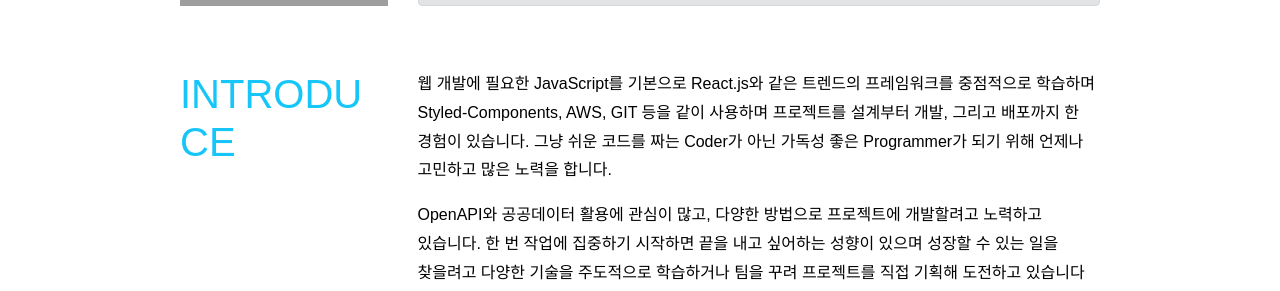
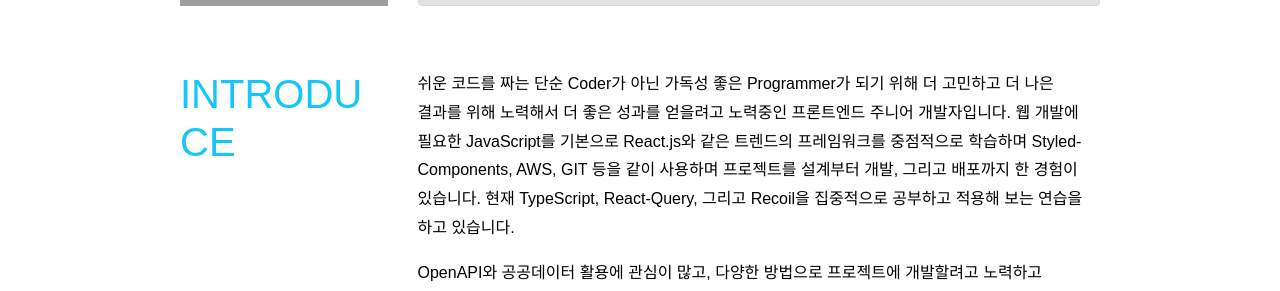
Before and after one commit to cks612/resume, a React (Create React App) app: page / in a window 1280 px wide. Shown: the part 362-653 px from the top of the page. Built offline with nearby package versions, Linux system fonts and the light colour scheme; grey boxes are pictures that could not be loaded.

Commit message:
최규성: Modify: 자기소개 수정

```diff
--- a/src/Router.tsx
+++ b/src/Router.tsx
@@ -12,6 +12,7 @@ export default function Router() {
   useEffect(() => {
     setScreenSize();
   });
+
   return (
     <>
       <BrowserRouter basename={process.env.PUBLIC_URL}>
--- a/src/components/Introduce/index.tsx
+++ b/src/components/Introduce/index.tsx
@@ -13,11 +13,14 @@ export const Introduce = () => {
         </S.LeftSideArea>
         <S.RightSideArea>
           <p>
-            웹 개발에 필요한 JavaScript를 기본으로 React.js와 같은 트렌드의
-            프레임워크를 중점적으로 학습하며 Styled-Components, AWS, GIT 등을
-            같이 사용하며 프로젝트를 설계부터 개발, 그리고 배포까지 한 경험이
-            있습니다. 그냥 쉬운 코드를 짜는 Coder가 아닌 가독성 좋은
-            Programmer가 되기 위해 언제나 고민하고 많은 노력을 합니다.
+            쉬운 코드를 짜는 단순 Coder가 아닌 가독성 좋은 Programmer가 되기
+            위해 더 고민하고 더 나은 결과를 위해 노력해서 더 좋은 성과를
+            얻을려고 노력중인 프론트엔드 주니어 개발자입니다. 웹 개발에 필요한
+            JavaScript를 기본으로 React.js와 같은 트렌드의 프레임워크를
+            중점적으로 학습하며 Styled-Components, AWS, GIT 등을 같이 사용하며
+            프로젝트를 설계부터 개발, 그리고 배포까지 한 경험이 있습니다. 현재
+            TypeScript, React-Query, 그리고 Recoil을 집중적으로 공부하고 적용해
+            보는 연습을 하고 있습니다.
           </p>
           <p>
             OpenAPI와 공공데이터 활용에 관심이 많고, 다양한 방법으로 프로젝트에
@@ -35,7 +38,7 @@ export const Introduce = () => {
           </p>
           <S.LatestUpdated BackColor={themeContext["grayColor"]}>
             <strong>Last Updated On</strong>
-            <span>2022 . 06. 13</span>
+            <span>2022 . 06. 14</span>
           </S.LatestUpdated>
           <S.SignatureName>kyusung</S.SignatureName>
         </S.RightSideArea>
```
